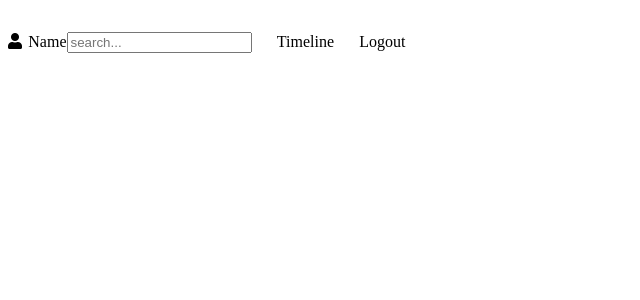
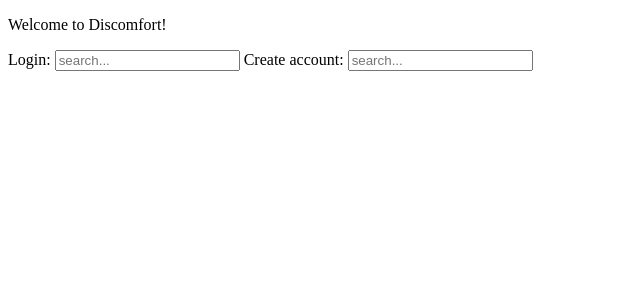
Before and after one commit to jahoffgir/discomfort, an Angular app in the folder discomfort/: page / in a window 1280 px wide. Shown: the top 300 px of the page, without its empty margins (0-640 px from the left). Built offline with nearby package versions, Linux system fonts and the light colour scheme.

Commit message:
Complete Welcome branch

```diff
--- a/discomfort/src/app/app-header/app-header.component.html
+++ b/discomfort/src/app/app-header/app-header.component.html
@@ -1,5 +1,5 @@
 
-<span class="header" (click)="getName()" >
+<span class="header">
   <i class="fas fa-user"></i>
   <a class = "username">{{userName}}</a>
   <input class="inputbox" type='text' placeholder="search..." (blur)='search()'>
--- a/discomfort/src/app/app-header/app-header.component.ts
+++ b/discomfort/src/app/app-header/app-header.component.ts
@@ -1,4 +1,6 @@
 import { Component, OnInit } from '@angular/core';
+import { LoginService} from "../login.service";
+import {Log} from "@angular/core/testing/src/logger";
 
 @Component({
   selector: 'app-header',
@@ -7,9 +9,8 @@ import { Component, OnInit } from '@angular/core';
 })
 export class AppHeaderComponent implements OnInit {
 
-  constructor() { }
-
-  userName = 'Name';
+  constructor(private logInService: LoginService) {}
+  userName = this.logInService.getUserName();
 
   ngOnInit() {
   }
@@ -18,9 +19,7 @@ export class AppHeaderComponent implements OnInit {
      // Get endpoint
   }
 
-  getName() {
-    this.userName = 'PLACEHOLDER';
-  }
+
   logOut() {
     // Logs the user out of the
   }
--- a/discomfort/src/app/app-welcome/app-welcome.component.html
+++ b/discomfort/src/app/app-welcome/app-welcome.component.html
@@ -1,3 +1,11 @@
 <p>
-  app-welcome works!
+  Welcome to Discomfort!
 </p>
+<a>
+  Login:
+  <input class="inputbox" type='text' placeholder="search..." (blur)='logIn($event)'>
+</a>
+<a>
+  Create account:
+  <input class="inputbox" type='text' placeholder="search..." (blur)='create($event)'>
+</a>
--- a/discomfort/src/app/app-welcome/app-welcome.component.ts
+++ b/discomfort/src/app/app-welcome/app-welcome.component.ts
@@ -1,15 +1,34 @@
 import { Component, OnInit } from '@angular/core';
+import { LoginService} from "../login.service";
+import { Globals} from "../globals";
 
 @Component({
-  selector: 'app-app-welcome',
+  selector: 'app-welcome',
   templateUrl: './app-welcome.component.html',
   styleUrls: ['./app-welcome.component.css']
 })
 export class AppWelcomeComponent implements OnInit {
 
-  constructor() { }
+  constructor(public login: LoginService) {
+  }
 
   ngOnInit() {
   }
 
+
+  logIn(e: Event) {
+    // TODO make the ENDPOINT connection to make sure that the user name exists
+    if (true) {
+      this.login.setLoggedInUser(true)
+      this.login.setUserName(e.target.value)
+    }
+  }
+
+  create(e: Event) {
+    // TODO make ENDPOINT connection to make sure that the user name does not exist
+    if (true) {
+      this.login.setLoggedInUser(true)
+      this.login.setUserName(e.target.value)
+    }
+  }
 }
--- a/discomfort/src/app/app.component.html
+++ b/discomfort/src/app/app.component.html
@@ -1 +1,2 @@
-<app-main></app-main>
+<app-main *ngIf="getUserLogin()"></app-main>
+<app-welcome *ngIf="!getUserLogin()"></app-welcome>
--- a/discomfort/src/app/app.component.ts
+++ b/discomfort/src/app/app.component.ts
@@ -1,4 +1,6 @@
 import { Component } from '@angular/core';
+import {LoginService} from "./login.service";
+import { Globals} from "./globals";
 
 @Component({
   selector: 'app-root',
@@ -7,4 +9,12 @@ import { Component } from '@angular/core';
 })
 export class AppComponent {
   title = 'discomfort';
+
+  constructor(public login: LoginService) {
+
+  }
+
+  getUserLogin() {
+    return this.login.getUserLoggedIn();
+  }
 }
--- a/discomfort/src/app/login.service.ts
+++ b/discomfort/src/app/login.service.ts
@@ -7,11 +7,22 @@ export class LoginService {
 
   constructor() { }
   private isUserLoggedIn: boolean = false;
+  private userName: string = '';
 
     public setLoggedInUser(flag) { // you need set header flag true false from other components on basis of your requirements, header component will be visible as per this flag then
       this.isUserLoggedIn= flag;
     }
+
     public getUserLoggedIn(): boolean {
       return this.isUserLoggedIn;
     }
+
+    public setUserName(userName: string) {
+      this.userName = userName;
+    }
+
+    public getUserName() {
+      return this.userName;
+    }
+
 }
```
